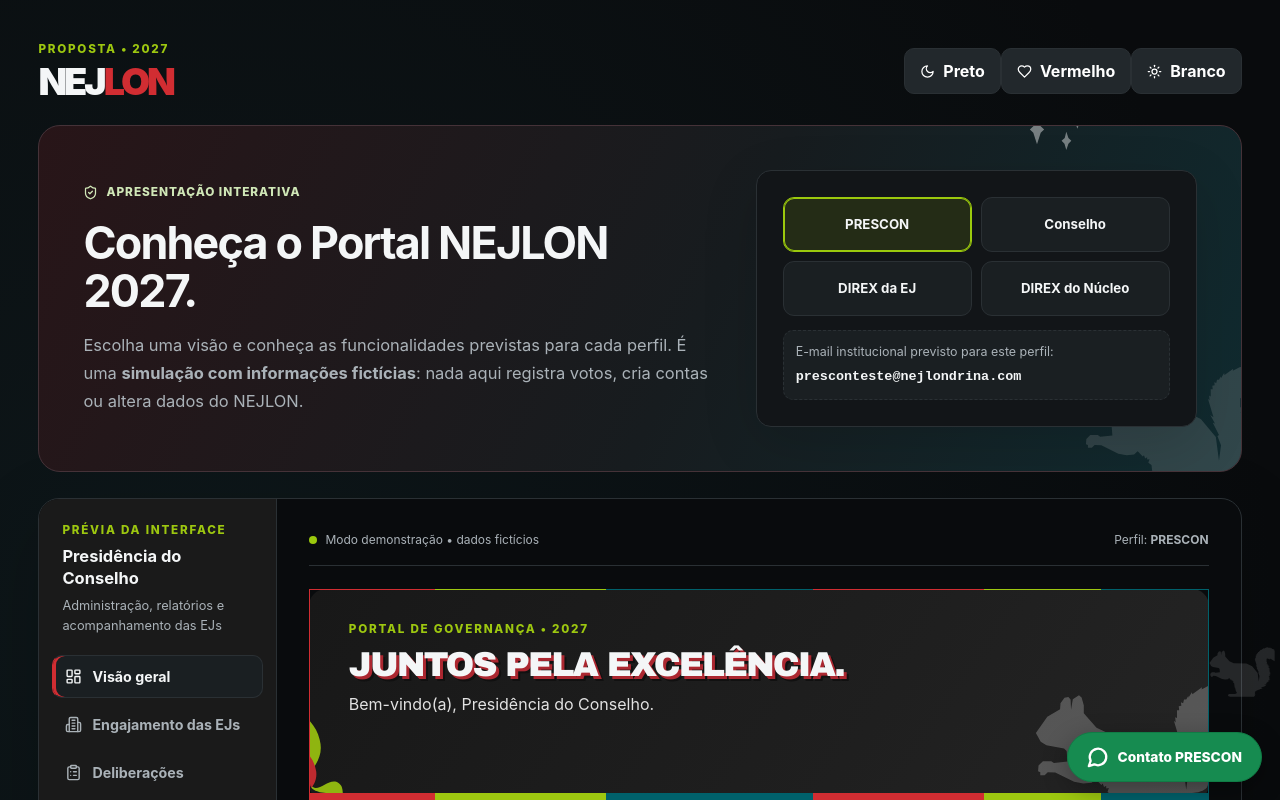
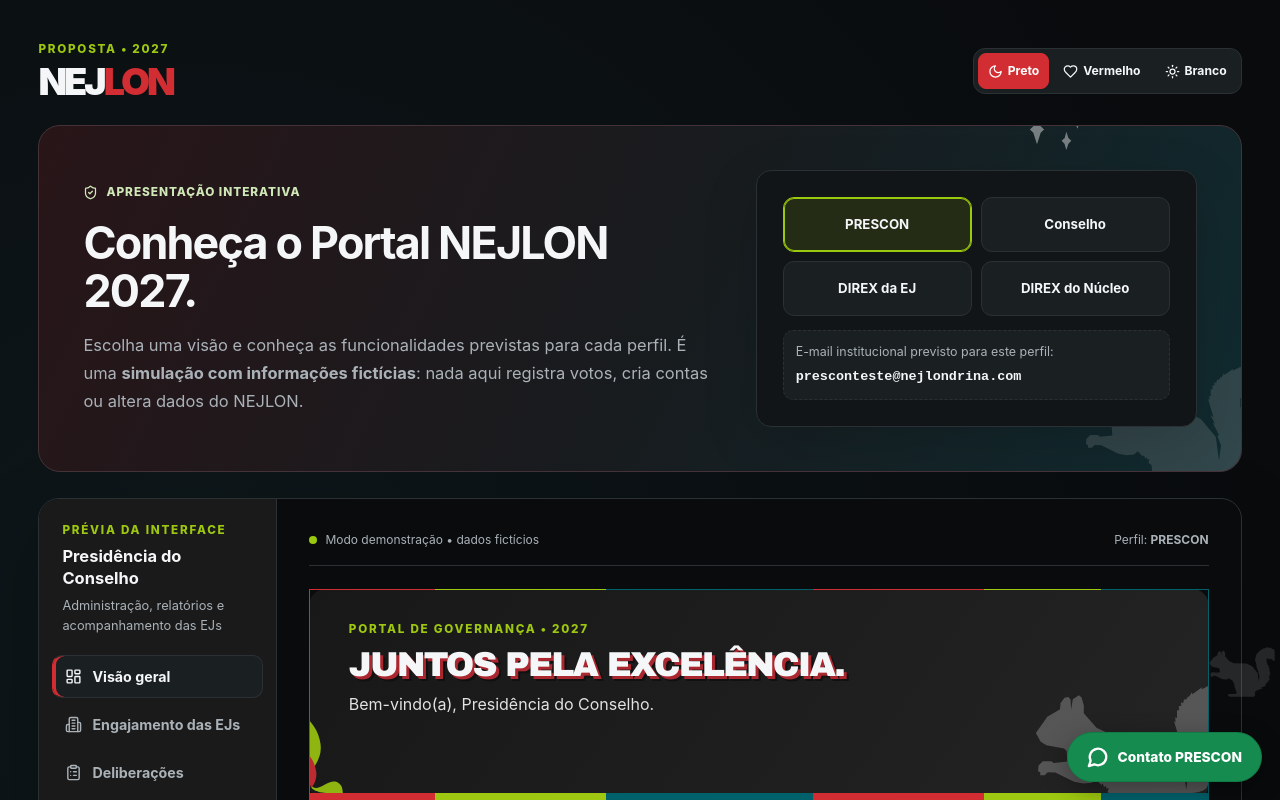
Before and after one commit to geisilyvargas-unect/portal-nejlon-2027, a Next.js app in the folder portal-nejlon-2027/: page /login in a window 1280 px wide. Shown: the top 800 px of the page. Built offline with nearby package versions, Linux system fonts and the light colour scheme.

Commit message:
style: align NEJLON visual identity and themes

```diff
--- a/portal-nejlon-2027/app/globals.css
+++ b/portal-nejlon-2027/app/globals.css
@@ -994,3 +994,9 @@ html[data-theme='light'] .network-bar-fill{background:linear-gradient(to top,#08
 @media(prefers-reduced-motion:reduce){
  .hero::before,.hero::after,.ej-directory-card::before{transition:none}
 }
+
+.theme-select{display:flex;align-items:center;gap:4px;flex-wrap:wrap;border:1px solid var(--border);border-radius:12px;padding:4px;background:var(--surface2)}
+.theme-select .theme-option{min-height:36px;padding:7px 9px;background:transparent;border:1px solid transparent;border-radius:8px;color:var(--text);font-size:.76rem;display:inline-flex;gap:5px}
+.theme-select .theme-option.selected{background:var(--red);color:#fff;border-color:var(--red)}
+.theme-select .theme-option:focus-visible{outline:3px solid #ff3838;outline-offset:2px}
+@media(max-width:430px){.theme-select .theme-option{padding:7px}.theme-select .theme-option span{display:none}}
```
